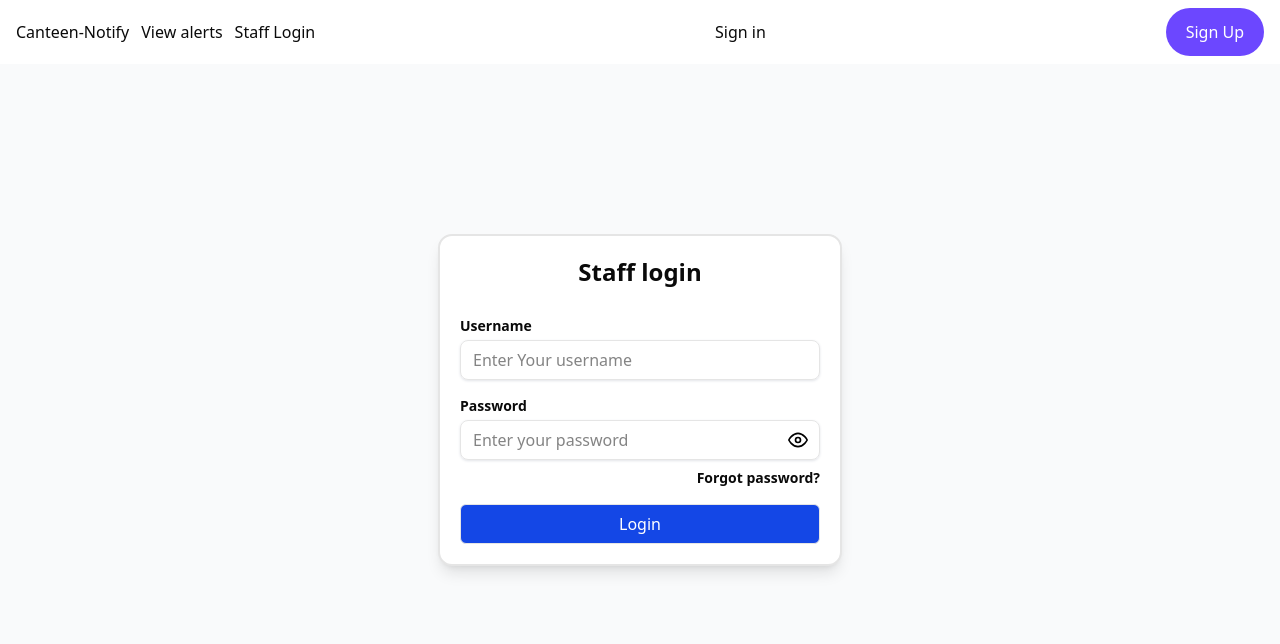
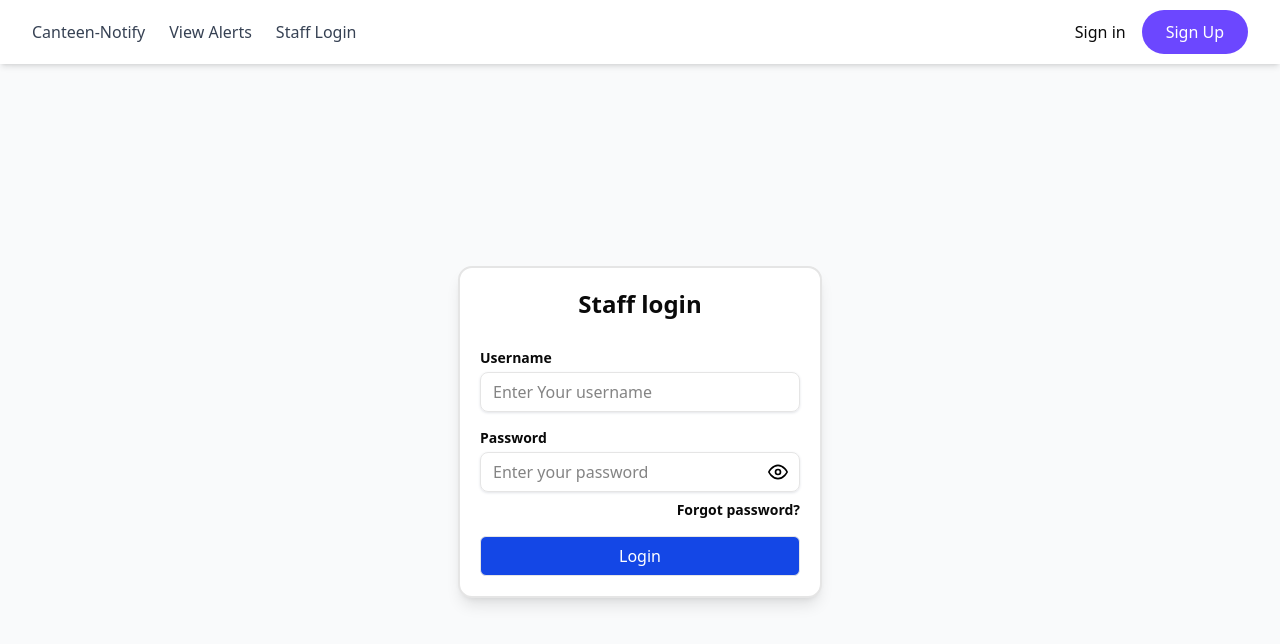
Before and after one commit to Ishaanvats74/CanteenNotify-, a Next.js app: page /staff in a window 1280 px wide. Shown: the top 644 px of the page. Built offline with nearby package versions, Linux system fonts and the light colour scheme; no server answers.

Commit message:
staff login page changes

```diff
--- a/app/components/Navbar/page.jsx
+++ b/app/components/Navbar/page.jsx
@@ -1,39 +1,47 @@
 'use client';
-import Link from 'next/link'
+
+import Link from 'next/link';
 import {
   SignInButton,
   SignUpButton,
   SignedIn,
   SignedOut,
   UserButton,
-} from '@clerk/nextjs'
-
-
-
-import React from 'react'
+} from '@clerk/nextjs';
+import React from 'react';
 
 const Navbar = () => {
   return (
-    <header className="bg-white absolute w-full flex justify-between items-center p-4 gap-4 h-16">
+    <header className="bg-white fixed top-0 left-0 w-full h-16 shadow-md z-50">
+      <div className="max-w-7xl mx-auto px-4 sm:px-6 lg:px-8 h-full flex items-center justify-between">
+        <div className="flex items-center gap-6 text-sm sm:text-base font-medium text-gray-700">
+          <Link href="/" className="hover:text-blue-600 transition">
+            Canteen-Notify
+          </Link>
+          <Link href="/alerts" className="hover:text-blue-600 transition">
+            View Alerts
+          </Link>
+          <Link href="/staff" className="hover:text-blue-600 transition">
+            Staff Login
+          </Link>
+        </div>
 
-            <div className='flex justify-evenly gap-3'>
-              <Link href={"/"}>Canteen-Notify</Link>
-              <Link href={" /alerts"}>View alerts </Link>
-              <Link href={"/staff"}>Staff Login</Link>
-            </div>
+        <div className="flex items-center gap-4">
           <SignedOut>
             <SignInButton />
             <SignUpButton>
-                <button className="bg-[#6c47ff] text-white rounded-full font-medium text-sm sm:text-base h-10 sm:h-12 px-4 sm:px-5 cursor-pointer">
+              <button className="bg-[#6c47ff] text-white rounded-full font-medium text-sm sm:text-base h-10 sm:h-11 px-4 sm:px-6 hover:bg-[#5a37d1] transition">
                 Sign Up
               </button>
             </SignUpButton>
           </SignedOut>
           <SignedIn>
-              <UserButton />
+            <UserButton fallback="/" />
           </SignedIn>
+        </div>
+      </div>
     </header>
-  )
-}
+  );
+};
 
-export default Navbar
+export default Navbar;
--- a/app/staff/page.jsx
+++ b/app/staff/page.jsx
@@ -23,38 +23,36 @@ const page = () => {
   };
 
   return (
-    <div className="min-h-screen bg-gray-50 flex flex-col justify-center items-center">
+   <div className="mt-16">
   {loggedIN ? (
-        <div>hi</div>
+    <div className="p-6">
+      <h1 className="text-2xl font-semibold mb-4">Add New Item</h1>
+      <p className="text-gray-600">Welcome! Start adding your items here.</p>
+
+    </div>
   ) : (
-        <div className=" border-2 bg-white shadow-lg p-5 rounded-xl flex flex-col justify-center items-center space-y-7">
+    <div className="h-[calc(100vh-64px)] flex items-center justify-center bg-gray-50">
+      <div className="border-2 bg-white shadow-lg p-5 rounded-xl flex flex-col justify-center items-center space-y-7">
         <p className="text-2xl font-semibold font-sans">Staff login</p>
         <div className="space-y-4">
           <div className="flex flex-col w-full space-y-1">
-              <label htmlFor="" className="text-sm font-semibold">
-                Username
-              </label>
+            <label htmlFor="username" className="text-sm font-semibold">Username</label>
             <input
               type="text"
-                name=""
               placeholder="Enter Your username"
-                id=""
-                className="px-3 border  w-90 h-10 rounded-md shadow shadow-gray-200 focus:outline-none focus:border-2 focus:border-black"
+              className="px-3 border w-80 h-10 rounded-md shadow shadow-gray-200 focus:outline-none focus:border-2 focus:border-black"
             />
           </div>
+
           <div className="flex flex-col space-y-1 w-full">
-              <label htmlFor="password" className="font-semibold text-sm">
-                Password
-              </label>
-
-              <div className="relative ">
+            <label htmlFor="password" className="font-semibold text-sm">Password</label>
+            <div className="relative">
               <input
                 type={type}
                 id="password"
                 placeholder="Enter your password"
                 className="w-full px-3 pr-10 h-10 border rounded-md shadow shadow-gray-200 focus:outline-none focus:border-2 focus:border-black"
               />
-
               <Image
                 src={icon}
                 alt="Toggle visibility"
@@ -64,24 +62,23 @@ const page = () => {
                 className="absolute top-1/2 right-3 transform -translate-y-1/2 cursor-pointer"
               />
             </div>
-
-              <button className="text-sm font-semibold text-right mt-1">
-                Forgot password?
-              </button>
+            <button className="text-sm font-semibold text-right mt-1">Forgot password?</button>
           </div>
 
           <div>
             <button
               onClick={handleSubmit}
-                className="border w-full bg-blue-700 text-white h-10 rounded-sm hover:bg-blue-600 "
+              className="border w-full bg-blue-700 text-white h-10 rounded-sm hover:bg-blue-600"
             >
               Login
             </button>
           </div>
         </div>
       </div>
+    </div>
   )}
 </div>
+
   );
 };
 
```
Lines whose indentation alone changed are shown as unchanged.
